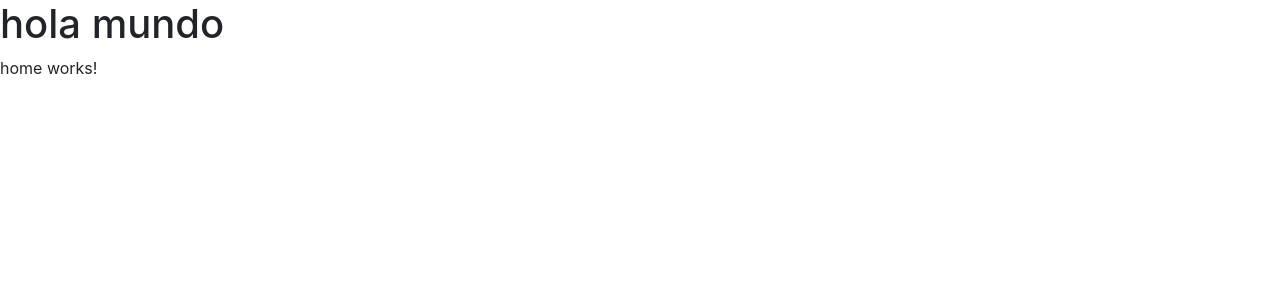
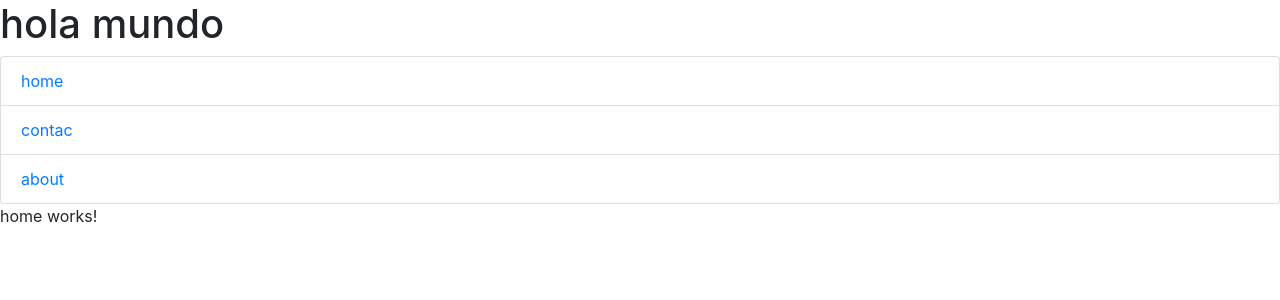
Before and after one commit to Javicorporation/Base-Angular, an Angular app: page /home in a window 1280 px wide. Shown: the top 300 px of the page. Built offline with nearby package versions, Linux system fonts and the light colour scheme.

Commit message:
creamos el componente menu, lo implementamos en app.component.html y cramos una lista en menu.component.html

```diff
--- a/src/app/app.component.html
+++ b/src/app/app.component.html
@@ -2,5 +2,6 @@
 <!--<app-about></app-about>
 <app-contact></app-contact>
 <app-home></app-home>-->
+<app-menu></app-menu>
 
 <router-outlet></router-outlet>
--- a/src/app/app.module.ts
+++ b/src/app/app.module.ts
@@ -3,6 +3,7 @@ import { BrowserModule } from '@angular/platform-browser';
 
 import { AppRoutingModule } from './app-routing.module';
 import { AppComponent } from './app.component';
+import { MenuComponent } from './components/menu/menu.component';
 import { AboutComponent } from './pages/about/about.component';
 import { ContactComponent } from './pages/contact/contact.component';
 import { HomeComponent } from './pages/home/home.component';
@@ -13,7 +14,8 @@ import { HomeComponent } from './pages/home/home.component';
     AppComponent,
     AboutComponent,
     ContactComponent,
-    HomeComponent
+    HomeComponent,
+    MenuComponent
   ],
   imports: [
     BrowserModule,
--- /dev/null
+++ b/src/app/components/menu/menu.component.html
@@ -0,0 +1,7 @@
+
+<ul class="list-group">
+    <a routerLink="/home" class="list-group-item">home</a>
+    <a routerLink="/contact" class="list-group-item">contac</a>
+    <a routerLink="/about" class="list-group-item">about</a>
+
+</ul>
```
Also changed, not shown: src/app/components/menu/menu.component.ts (added, +10 -0 lines), src/app/components/menu/menu.component.css (added), 1 other file (tests, documents, lock files or other folders).
